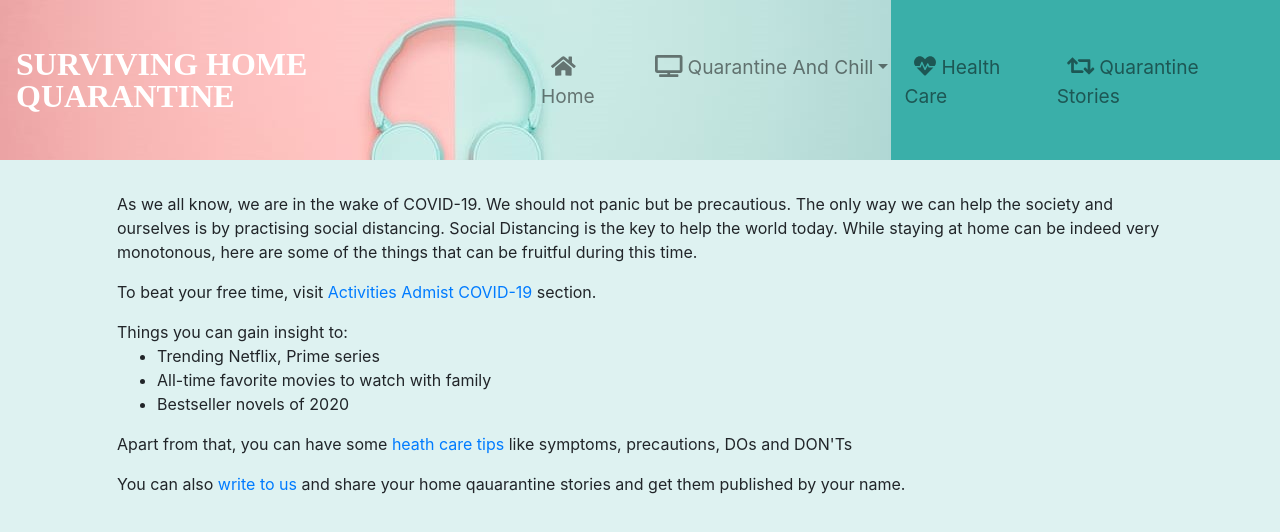
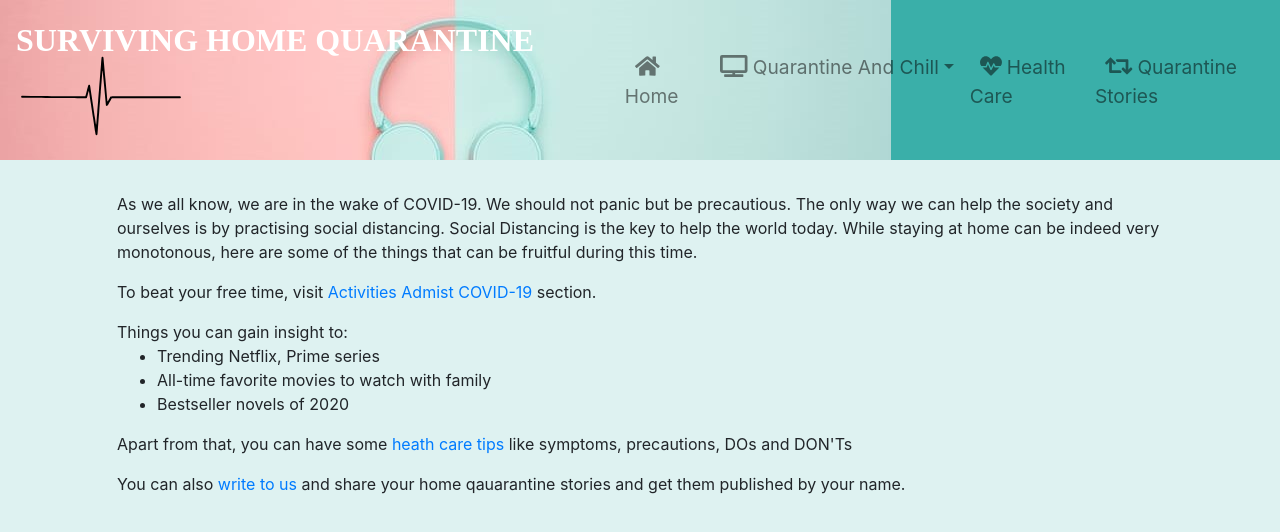
Before and after one commit to vijsharm/portal, a React (Create React App) app: page /home in a window 1280 px wide. Shown: the top 532 px of the page. Built offline with nearby package versions, Linux system fonts and the light colour scheme.

Commit message:
heade rimage

```diff
--- a/src/header/header.js
+++ b/src/header/header.js
@@ -57,7 +57,7 @@ export default class Header extends Component {
     return (
       <div className="headerBar">
         <Navbar light expand="md" className="nav-color">
-          <NavbarBrand href="/" className="brand-name">SURVIVING HOME QUARANTINE<img src={Beats} className="beatsImage d-sm-none"/></NavbarBrand>
+          <NavbarBrand href="/" className="brand-name">SURVIVING HOME QUARANTINE<img src={Beats} className="beatsImage"/></NavbarBrand>
           <NavbarToggler onClick={this.toggle} />
           <Collapse isOpen={this.state.isOpen} navbar>
             <Nav className="ml-auto" navbar>
```
